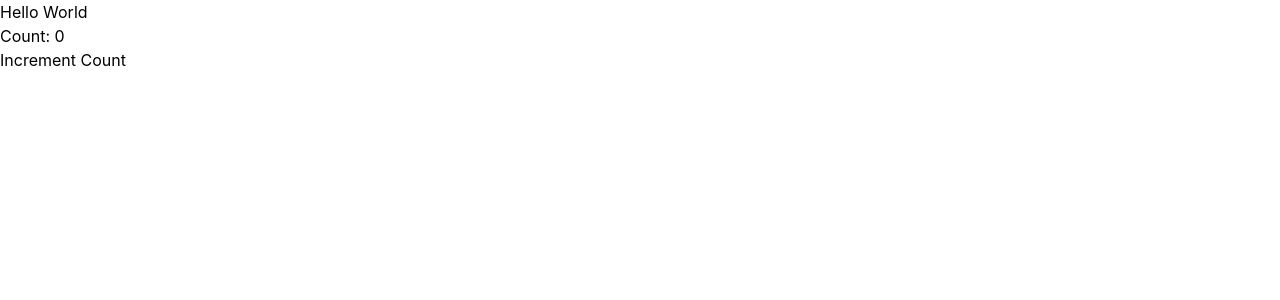
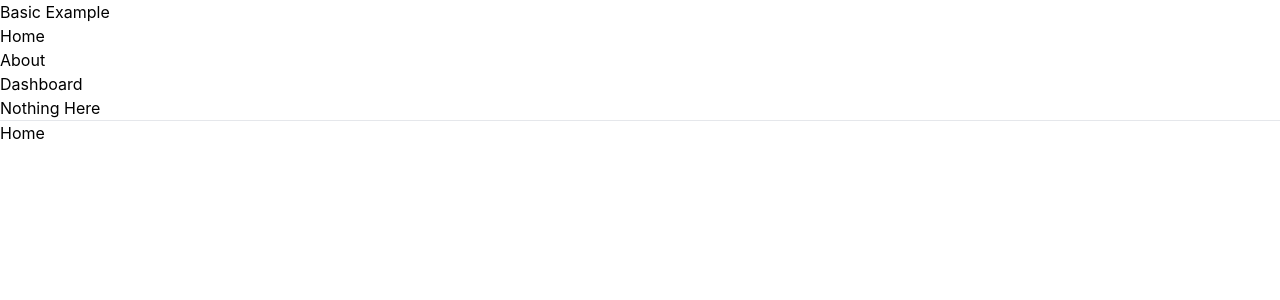
Before and after one commit to khanalabhiyan/react-kss, a React (Create React App) app: page / in a window 1280 px wide. Shown: the top 300 px of the page. Built offline with nearby package versions, Linux system fonts and the light colour scheme.

Commit message:
add router and context

```diff
--- a/package.json
+++ b/package.json
@@ -20,6 +20,7 @@
     "react-icons": "^4.10.1",
     "react-modal": "^3.16.1",
     "react-query": "^3.39.3",
+    "react-router-dom": "^6.20.0",
     "react-scripts": "5.0.1",
     "tailwindcss": "^3.3.3",
     "typescript": "^4.9.5",
--- a/src/components/App.tsx
+++ b/src/components/App.tsx
@@ -3,13 +3,18 @@
 // import {Timer} from "./Timer";
 // import {Ball} from "./ConditionalRendering";
 // import { ReactList } from "./ReactList";
-import { ParentComponent } from "./prop-drilling/ParentComponenent";
+import { BrowserRouter } from "react-router-dom";
+import AppRouter from "./AppRouter";
+// import ThemedComponent from "./context/ThemeComponent";
+// import { ParentComponent } from "./prop-drilling/ParentComponenent";
 // import {Car} from "./State";
 // import { TimerWithEvents } from "./TimerWithEvents";
 
 function App() {
   return (
-    <ParentComponent message="Hello World"/>
+    <BrowserRouter>
+    <AppRouter/>
+    </BrowserRouter>
   );
 }
 
--- /dev/null
+++ b/src/components/AppRouter.tsx
@@ -0,0 +1,89 @@
+import { Routes, Route, Outlet, Link } from "react-router-dom";
+
+export default function App() {
+  return (
+    <div>
+      <h1>Basic Example</h1>
+
+      <Routes>
+        <Route path="/" element={<Layout />}>
+          <Route index element={<Home />} />
+          <Route path="about" element={<About />} />
+          <Route path="dashboard" element={<Dashboard />} />
+
+          {/* Using path="*"" means "match anything", so this route
+                acts like a catch-all for URLs that we don't have explicit
+                routes for. */}
+          <Route path="*" element={<NoMatch />} />
+        </Route>
+      </Routes>
+    </div>
+  );
+}
+
+function Layout() {
+  return (
+    <div>
+      {/* A "layout route" is a good place to put markup you want to
+          share across all the pages on your site, like navigation. */}
+      <nav>
+        <ul>
+          <li>
+            <Link to="/">Home</Link>
+          </li>
+          <li>
+            <Link to="/about">About</Link>
+          </li>
+          <li>
+            <Link to="/dashboard">Dashboard</Link>
+          </li>
+          <li>
+            <Link to="/nothing-here">Nothing Here</Link>
+          </li>
+        </ul>
+      </nav>
+
+      <hr />
+
+      {/* An <Outlet> renders whatever child route is currently active,
+          so you can think about this <Outlet> as a placeholder for
+          the child routes we defined above. */}
+      <Outlet />
+    </div>
+  );
+}
+
+function Home() {
+  return (
+    <div>
+      <h2>Home</h2>
+    </div>
+  );
+}
+
+function About() {
+  return (
+    <div>
+      <h2>About</h2>
+    </div>
+  );
+}
+
+function Dashboard() {
+  return (
+    <div>
+      <h2>Dashboard</h2>
+    </div>
+  );
+}
+
+function NoMatch() {
+  return (
+    <div>
+      <h2>Nothing to see here!</h2>
+      <p>
+        <Link to="/">Go to the home page</Link>
+      </p>
+    </div>
+  );
+}
--- a/src/components/State.tsx
+++ b/src/components/State.tsx
@@ -3,14 +3,14 @@ import React, { useState } from 'react';
 export const Car: React.FC = () => {
   const [count, setCount] = useState<number>(0);
 
-  const incrementCount = () => {
-    setCount(count + 1);
+  const incrementCount = (incrementBy: number) => {
+    setCount(count + incrementBy);
   };
 
   return (
     <>
       <h1>My {count}</h1>
-      <button type="button" onClick={incrementCount}>
+      <button type="button" onClick={() => incrementCount(1)}>
         Increment
       </button>
     </>
--- /dev/null
+++ b/src/components/context/ThemeComponent.tsx
@@ -0,0 +1,15 @@
+import React from 'react';
+import { useTheme } from './ThemeContext';
+
+const ThemedComponent: React.FC = () => {
+  const { theme, toggleTheme } = useTheme();
+
+  return (
+    <div style={{ background: theme === 'light' ? '#fff' : '#333', color: theme === 'light' ? '#333' : '#fff' }}>
+      <p>Current Theme: {theme}</p>
+      <button onClick={toggleTheme}>Toggle Theme</button>
+    </div>
+  );
+};
+
+export default ThemedComponent;
--- /dev/null
+++ b/src/components/context/ThemeContext.tsx
@@ -0,0 +1,40 @@
+import React from 'react';
+import { createContext, ReactNode, useContext } from 'react';
+
+interface ThemeContextProps {
+  theme: string;
+  toggleTheme: () => void;
+}
+
+const ThemeContext = createContext<ThemeContextProps | undefined>(undefined);
+
+const useTheme = () => {
+  const context = useContext(ThemeContext);
+  if (!context) {
+    throw new Error('useTheme must be used within a ThemeProvider');
+  }
+  return context;
+};
+
+interface ThemeProviderProps {
+  children: ReactNode;
+}
+
+const ThemeProvider: React.FC<ThemeProviderProps> = ({ children }) => {
+  const [theme, setTheme] = React.useState<string>('light');
+
+  const toggleTheme = () => {
+    setTheme((prevTheme) => (prevTheme === 'light' ? 'dark' : 'light'));
+  };
+
+  const contextValue: ThemeContextProps = {
+    theme,
+    toggleTheme,
+  };
+
+  return (
+    <ThemeContext.Provider value={contextValue}>{children}</ThemeContext.Provider>
+  );
+};
+
+export {ThemeProvider, useTheme};
--- a/src/index.tsx
+++ b/src/index.tsx
@@ -3,14 +3,17 @@ import ReactDOM from 'react-dom/client';
 import './index.css';
 import App from './components/App';
 import reportWebVitals from './reportWebVitals';
+import { ThemeProvider } from './components/context/ThemeContext';
 
 const root = ReactDOM.createRoot(
   document.getElementById('root') as HTMLElement
 );
 root.render(
   <React.StrictMode>
+    <ThemeProvider>
     <App />
-  </React.StrictMode>
+    </ThemeProvider>
+</React.StrictMode>,
 );
 
 // If you want to start measuring performance in your app, pass a function
```
Also changed, not shown: 1 other file (tests, documents, lock files or other folders).
